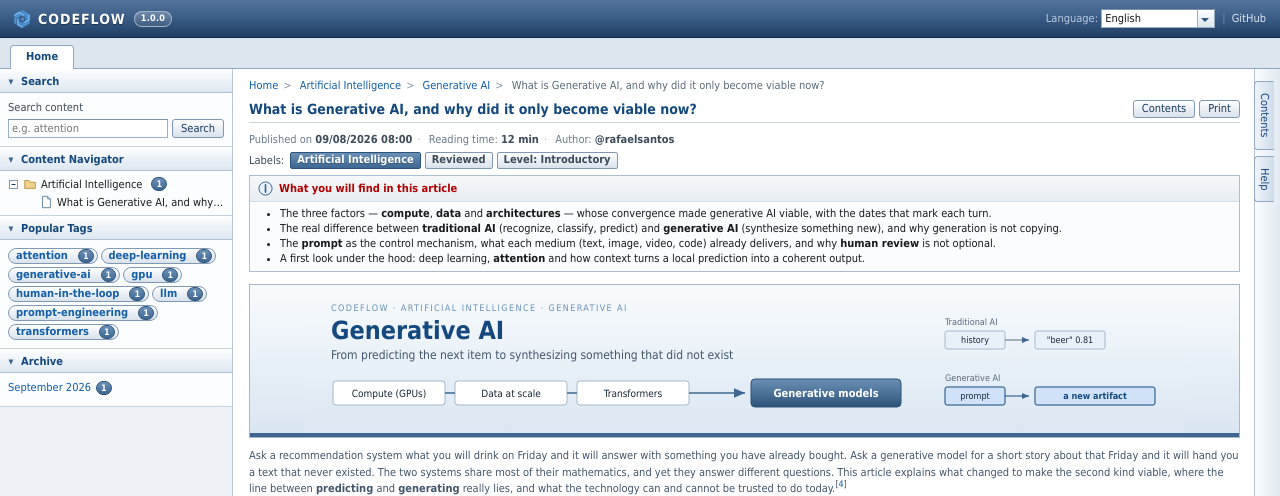
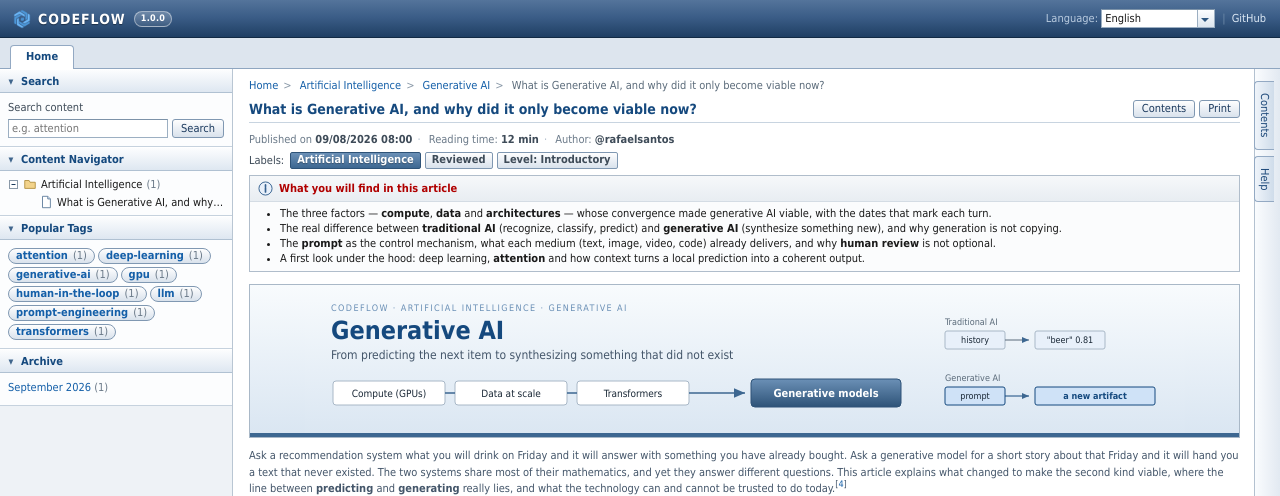
Before and after one commit to codeflow/codeflow.github.io, a Jekyll site: the page built from _posts/2026-09-08-what-is-generative-ai-and-why-did-it-only-become-viable-now.html, in a window 1280 px wide. Shown: the top 496 px of the page. Built offline with Jekyll 4.4.1, drawn with Linux system fonts in a browser that asks for light colours; comment, search, counter and statistics services are not loaded; some of the changed text lies outside the part shown.

Commit message:
Keep plain counters next to tags, tree and archive

```diff
--- a/_layouts/post.html
+++ b/_layouts/post.html
@@ -59,7 +59,7 @@
     <!-- Article tabs: references, tags, related, versions -->
     <div class="af-panelTabbed" id="artTabs" style="margin-top:12px;">
       <div class="af-tabBar">
-        <span class="af-tab selected" id="artTabBtnRefs" onclick="selectTab(this,'artTabRefs')">{{ t.ui.references }}{% if page.references_count %}<span class="cf-count">{{ page.references_count }}</span>{% endif %}</span>
+        <span class="af-tab selected" id="artTabBtnRefs" onclick="selectTab(this,'artTabRefs')">{{ t.ui.references }}{% if page.references_count %} ({{ page.references_count }}){% endif %}</span>
         <span class="af-tab" onclick="selectTab(this,'artTabTags')">{{ t.ui.tags }}</span>
         <span class="af-tab" onclick="selectTab(this,'artTabRel')">{{ t.ui.related }}</span>
         <span class="af-tab" onclick="selectTab(this,'artTabHist')">{{ t.ui.versions }}</span>
--- a/assets/css/adf-fusion.overrides.css
+++ b/assets/css/adf-fusion.overrides.css
@@ -60,26 +60,7 @@
   background: linear-gradient(#ffffff, #f2f6fb 45%, #e2ebf4);
   color: #0d3a6b;
 }
-a.cf-tag .cf-count { margin-right: -4px; }
-
-/* Contador Fusion: bolinha com o degradê escuro e número branco */
-.cf-count {
-  display: inline-flex;
-  align-items: center;
-  justify-content: center;
-  min-width: 14px;
-  height: 14px;
-  padding: 0 4px;
-  margin-left: 5px;
-  border: 1px solid #2e5378;
-  border-radius: 8px;
-  background: linear-gradient(#6b90b6, #3d6791);
-  color: #fff;
-  font: bold 9px Tahoma, Verdana, sans-serif;
-  line-height: 12px;
-  vertical-align: middle;
-  box-sizing: border-box;
-}
+.cf-tag .cnt { color: #6b7a89; font-weight: normal; }
 
 .cf-label {
   display: inline-block;
--- a/assets/js/shell.js
+++ b/assets/js/shell.js
@@ -169,14 +169,14 @@
         '<div class="af-treeRow" data-topic="' + esc(tp) + '">' +
           '<span class="tw" onclick="event.stopPropagation(); toggleTree(\'' + id + '\')">' + TW_OPEN + '</span>' +
           '<span onclick="setFilter(\'topic\',\'' + esc(tp) + '\')" style="display:inline-flex; align-items:center; gap:4px;">' +
-            ICO_FOLDER + esc(label(tp)) + '<span class="cf-count">' + tItems.length + '</span></span>' +
+            ICO_FOLDER + esc(label(tp)) + ' <span class="tip">(' + tItems.length + ')</span></span>' +
         '</div><ul>' + tItems.map(leaf).join('') + '</ul></li>';
     }).join('') + items.filter(function (a) { return !a.topic; }).map(leaf).join('');
     return '<li class="af-treeNode' + (open ? '' : ' closed') + '" id="tn' + i + '">' +
       '<div class="af-treeRow" data-cat="' + esc(c) + '">' +
         '<span class="tw" onclick="event.stopPropagation(); toggleTree(\'tn' + i + '\')">' + (open ? TW_OPEN : TW_CLOSED) + '</span>' +
         '<span onclick="toggleTree(\'tn' + i + '\'); setFilter(\'cat\',\'' + esc(c) + '\')" style="display:inline-flex; align-items:center; gap:4px;">' +
-          ICO_FOLDER + esc(label(c)) + '<span class="cf-count">' + items.length + '</span></span>' +
+          ICO_FOLDER + esc(label(c)) + ' <span class="tip">(' + items.length + ')</span></span>' +
       '</div><ul>' + inner + '</ul></li>';
   }).join('');
 
@@ -190,14 +190,14 @@
   ARTICLES.forEach(function (a) { a.tags.forEach(function (t) { counts[t] = (counts[t] || 0) + 1; }); });
   var tags = Object.keys(counts).sort(function (x, y) { return counts[y] - counts[x] || x.localeCompare(y); }).slice(0, 10);
   document.getElementById('tagCloud').innerHTML = tags.map(function (t) {
-    return '<a class="cf-tag" href="#" onclick="setFilter(\'tag\',\'' + esc(t) + '\'); return false;">' + esc(t) + '<span class="cf-count">' + counts[t] + '</span></a>';
+    return '<a class="cf-tag" href="#" onclick="setFilter(\'tag\',\'' + esc(t) + '\'); return false;">' + esc(t) + ' <span class="cnt">(' + counts[t] + ')</span></a>';
   }).join('');
 
   // archive by month, newest first
   var months = {};
   ARTICLES.forEach(function (a) { var k = monthKey(a); months[k] = (months[k] || 0) + 1; });
   document.getElementById('archList').innerHTML = Object.keys(months).sort().reverse().map(function (k) {
-    return '<div><a href="#" onclick="setFilter(\'month\',\'' + k + '\'); return false;">' + monthLabel(k) + '</a><span class="cf-count">' + months[k] + '</span></div>';
+    return '<div><a href="#" onclick="setFilter(\'month\',\'' + k + '\'); return false;">' + monthLabel(k) + '</a> <span class="tip">(' + months[k] + ')</span></div>';
   }).join('');
 }
 function selectTreeRow(row) {
```
